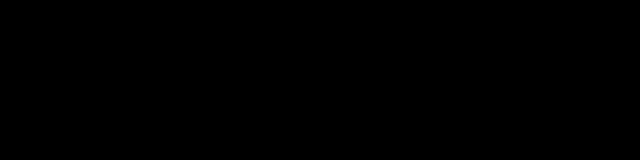
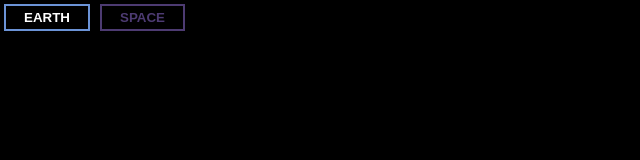
Before and after one commit to mazxaxz/gravity-engine, a plain HTML site: page index.html in a window 1280 px wide. Shown: the whole page, without its empty margins (0-640 px from the left). Drawn offline with Linux system fonts and the light colour scheme.

Commit message:
HUD - environment changer

```diff
--- /dev/null
+++ b/css/style.css
@@ -0,0 +1,34 @@
+html, body {
+  margin: 0;
+  padding: 0;
+  background: black;
+  overflow: hidden;
+}
+html { box-sizing: border-box }
+*, *::before, *::after { box-sizing: inherit }
+
+.btn {
+  position: fixed;
+  top: 4px;
+  background: transparent;
+  outline: none;
+  padding: 4px 18px;
+  text-transform: uppercase;
+  font-weight: bold;
+  transition: color .4s;
+  cursor: pointer;
+}
+
+.btn.active { color: #fff }
+
+.btn-earth {
+  left: 4px;
+  color: #6b93d6;
+  border: 2px solid #6b93d6;
+}
+
+.btn-space {
+  left: 100px;
+  color: #4d3b72;
+  border: 2px solid #4d3b72;
+}
--- a/index.html
+++ b/index.html
@@ -5,11 +5,12 @@
   <meta name="viewport" content="width=device-width, initial-scale=1.0">
   <meta http-equiv="X-UA-Compatible" content="ie=edge">
   <title>Document</title>
-  <style>
-    html, body { margin: 0; padding: 0; background: black; overflow: hidden;}
-  </style>
+  <link rel="stylesheet" href="css/style.css">
 </head>
 <body>
+
+  <button class="btn btn-earth active" data-env="earth">Earth</button>
+  <button class="btn btn-space" data-env="space">Space</button>
 
   <canvas></canvas>
 
@@ -19,5 +20,6 @@
   <script src="js/_classes/Celestial.js"></script>
   <script src="js/engine.js"></script>
   <script src="js/interaction.js"></script>
+  <script src="js/environment-control.js"></script>
 </body>
 </html>
--- a/js/definitions.js
+++ b/js/definitions.js
@@ -6,4 +6,4 @@ const Cd = 0.47;
 const Rho = 1.22; // Air density
 const ag = 9.81;  // Gravity
 
-let environment = 'space';
+let environment = 'earth';
--- /dev/null
+++ b/js/environment-control.js
@@ -0,0 +1,15 @@
+const controls = document.querySelectorAll('[data-env]');
+
+function changeEnvironment() {
+  environment = this.dataset.env;
+
+  this.classList.add('active');
+  controls.forEach(control => {
+    if (control !== this)
+      return control.classList.remove('active');
+  });
+
+  physicalObjects.splice(0, physicalObjects.length);
+};
+
+controls.forEach(control => control.addEventListener('click', changeEnvironment));
--- a/js/interaction.js
+++ b/js/interaction.js
@@ -62,5 +62,5 @@ function resetCoords() {
   [xStart, yStart, xEnd, yEnd] = [0, 0, 0, 0];
 };
 
-window.addEventListener('mousedown', assignStartCoords);
-window.addEventListener('mouseup', createObject);
+canvas.addEventListener('mousedown', assignStartCoords);
+canvas.addEventListener('mouseup', createObject);
```
